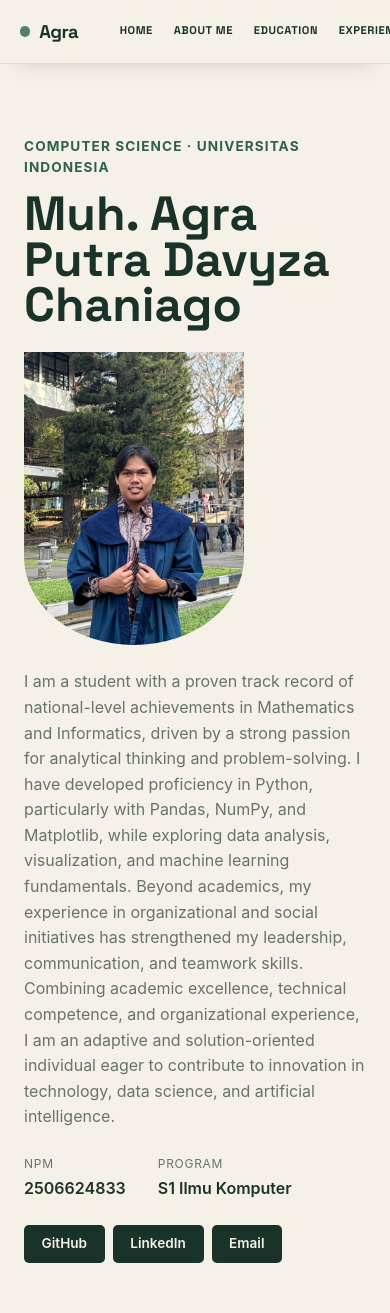
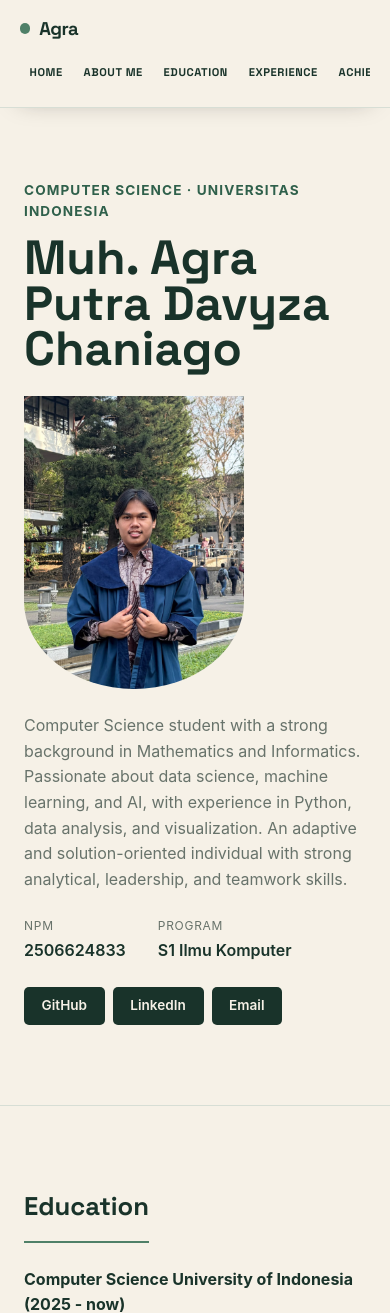
Before and after one commit to Agra-17/myportofolio, a Django app: page / in a window 390 px wide. Shown: the top 1313 px of the page. Run offline with Django 5.2, Linux system fonts and the light colour scheme.

Commit message:
Finalisasi Responsif dan Melengkapi README.MD - Melakukan revisi pada bagian navbar agar responsif - Melengkapi README.MD (Bagian penjelasan projek, cara menjalankannya, menjawab pertanyaan refleksi dan membuat AI Closure beserta referensi) - Memberika comment di beberapa bagian agar mudah di baca dan dimengerti

```diff
--- a/portofolio/views.py
+++ b/portofolio/views.py
@@ -1,5 +1,6 @@
 from django.shortcuts import render
 
+nama = "Muh. Agra Putra Davyza Chaniago"
 
 def landing_page(request):
     return render(request, "index.html")
--- a/static/css/style.css
+++ b/static/css/style.css
@@ -115,6 +115,9 @@ h1, .brand {
 
 @media (max-width: 640px) {
     .site-header .container {
+        align-items: stretch;
+        flex-direction: column;
+        gap: 0.75rem;
         padding: 0.85rem 1.25rem;
     }
 
@@ -123,12 +126,22 @@ h1, .brand {
     }
 
     .site-header nav {
+        justify-content: flex-start;
         gap: 0.1rem;
+        max-width: 100%;
+        overflow-x: auto;
+        padding-bottom: 0.15rem;
+        scrollbar-width: none;
+    }
+
+    .site-header nav::-webkit-scrollbar {
+        display: none;
     }
 
     .site-header nav a {
         font-size: 0.7rem;
         padding: 0.55rem 0.6rem;
+        flex: 0 0 auto;
         white-space: nowrap;
     }
 
--- a/templates/index.html
+++ b/templates/index.html
@@ -13,7 +13,7 @@
     <header class="site-header">
         <div class="container header-inner">
             <a href="#profile" class="brand">Agra</a>
-
+            <!-- bagian navbar -->
             <nav class="main-nav" id="main-nav">
                 <a href="#profile">Home</a>
                 <a href="#aboutme">About Me</a>
@@ -27,6 +27,7 @@
 
     <main class="page-content">
         <section class="hero" id="profile">
+            <!-- bagian profile awal -->
             <div class="container hero-grid">
                 <div class="hero-identity hero-content">
                     <p class="hero-kicker">Computer Science &middot; Universitas Indonesia</p>
@@ -36,7 +37,7 @@
                     <img class="avatar" src="/static/img/foto agra.jpeg" alt="Photo of Agra">
                 </div>
                 <div class="hero-details hero-content">
-                    <p class="bio">I am a student with a proven track record of national-level achievements in Mathematics and Informatics, driven by a strong passion for analytical thinking and problem-solving. I have developed proficiency in Python, particularly with Pandas, NumPy, and Matplotlib, while exploring data analysis, visualization, and machine learning fundamentals. Beyond academics, my experience in organizational and social initiatives has strengthened my leadership, communication, and teamwork skills. Combining academic excellence, technical competence, and organizational experience, I am an adaptive and solution-oriented individual eager to contribute to innovation in technology, data science, and artificial intelligence.</p>
+                    <p class="bio">Computer Science student with a strong background in Mathematics and Informatics. Passionate about data science, machine learning, and AI, with experience in Python, data analysis, and visualization. An adaptive and solution-oriented individual with strong analytical, leadership, and teamwork skills.</p>
                     <dl class="meta-list profile-meta">
                         <div class="meta-row">
                             <dt>NPM</dt>
@@ -47,6 +48,8 @@
                             <dd>S1 Ilmu Komputer</dd>
                         </div>
                     </dl>
+
+                    <!-- bagian yang link ke contact dan melakukan link kemedsos -->
                     <div class="social-links profile-links" id="contact">
                         <a href="https://github.com/Agra-17" class="social-link">GitHub</a>
                         <a href="https://linkedin.com/in/muh-agra-putra-davyza-chaniago-01a563276/" class="social-link">LinkedIn</a>
@@ -56,9 +59,11 @@
             </div>
         </section>
 
+        <!-- Pembuatan section baru -->
         <section class="about-section" id="aboutme">
+            <div class="container about-grid">
+
             <!-- untuk bagian Education -->
-            <div class="container about-grid">
             <article class="about-card education-card" id="education">
                 <h2>Education</h2>
                     <h4>Computer Science University of Indonesia (2025 - now)</h4>
```
Also changed, not shown: README.md.
